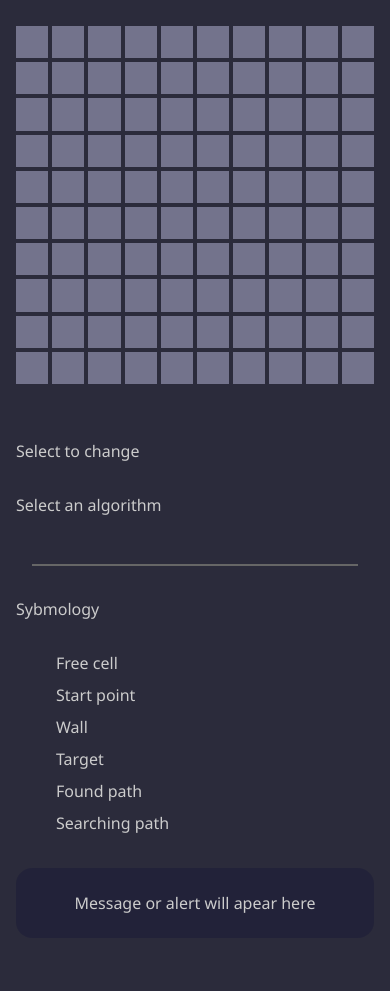
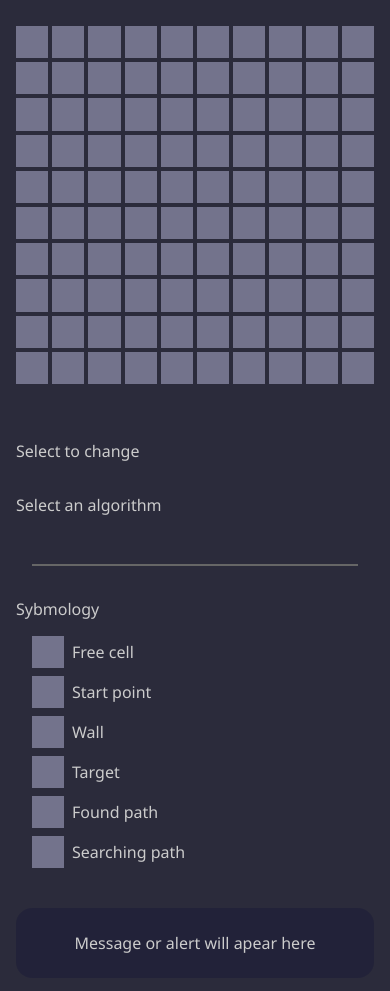
Before and after one commit to arcamp0130/search-in-maze, a website: page public/index.html in a window 390 px wide. Shown: the part 71-1062 px from the top of the page. Drawn offline with Linux system fonts and the light colour scheme.

Commit message:
feat: Styling symbology list with responsive layout.

```diff
--- a/public/index.html
+++ b/public/index.html
@@ -41,21 +41,27 @@
                     <p>Sybmology</p>
                     <ul>
                         <li>
+                            <span class="cell free"></span>
                             <p>Free cell</p>
                         </li>
                         <li>
+                            <span class="cell start"></span>
                             <p>Start point</p>
                         </li>
                         <li>
+                            <span class="cell wall"></span>
                             <p>Wall</p>
                         </li>
                         <li>
+                            <span class="cell target"></span>
                             <p>Target</p>
                         </li>
                         <li>
+                            <span class="cell trackback"></span>
                             <p>Found path</p>
                         </li>
                         <li>
+                            <span class="cell searching"></span>
                             <p>Searching path</p>
                         </li>
                     </ul>
--- a/public/styles.css
+++ b/public/styles.css
@@ -105,7 +105,7 @@ hr {
   flex-direction: column;
 }
 
-.cell:hover  {
+.controls .cell:hover, #maze .cell:hover  {
   cursor: pointer;
   outline: 0.2rem solid var(--cell-hover-border);
   outline-offset: -0.2rem;
@@ -118,6 +118,15 @@ hr {
   max-width: 15rem;
 }
 
+.symbols ul {
+  display: grid;
+  padding: 0;
+  grid-template-columns: repeat(3, 1fr);
+  grid-template-columns: repeat(2, 1fr);
+  gap: 0.5rem;
+  margin-left: 1rem;
+}
+
 .symbols li {
   display: flex;
   list-style: none;
@@ -125,6 +134,14 @@ hr {
   align-content: center;
   height: 2rem;
   gap: 0.5rem;
+}
+
+li p {
+  margin: auto 0;
+}
+
+li .cell {
+    min-width: 2rem;
 }
 
 @media (max-width: 768px) {
@@ -143,8 +160,14 @@ hr {
     justify-content: center;
   }
 
-  .terms .section {
+  .terms .section, .terms.container {
     max-width: 425px;
     margin: 0 auto;
   }
+
+  .symbols ul {
+    display: flex;
+    flex-direction: column;
+    gap: 0.5rem
+  }
 }
```
